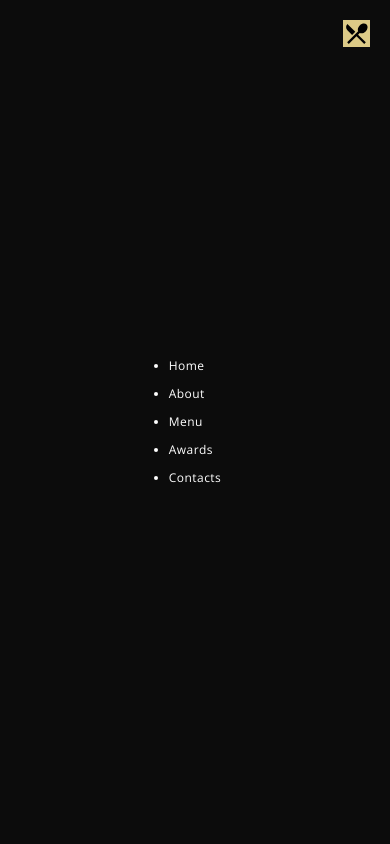
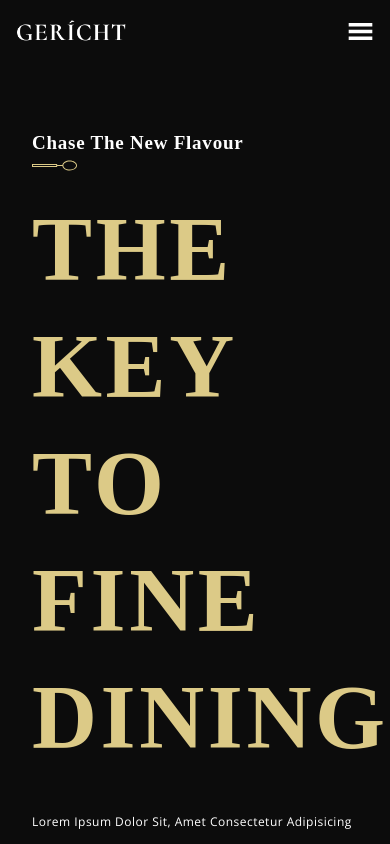
Before and after one commit to shawlycode/bottom_pot-restaurant, a React (Create React App) app: page / in a window 390 px wide. Shown: the top 844 px of the page. Built offline with nearby package versions, Linux system fonts and the light colour scheme; a web font is replaced by a local one.

Commit message:
navbar component

```diff
--- a/src/components/Navbar/Navbar.css
+++ b/src/components/Navbar/Navbar.css
@@ -6,14 +6,17 @@
   background-color: var(--color-black);
   padding: 1rem 2rem;
 }
+
 .app__navbar-logo {
   display: flex;
   justify-content: flex-start;
   align-items: center;
 }
+
 .app__navbar-logo img {
   width: 150px;
 }
+
 .app__navbar-links {
   flex: 1;
   display: flex;
@@ -21,46 +24,72 @@
   align-items: center;
   list-style: none;
 }
+
 .app__navbar-links li {
   margin: 0 1rem;
   cursor: pointer;
 }
+
 .app__navbar-links li:hover {
   color: var(--color-grey);
 }
+
 .app__navbar-login {
   display: flex;
   justify-content: flex-end;
   align-items: center;
 }
+
 .app__navbar-login a {
   margin: 0 1rem;
   text-decoration: none;
   transition: 0.5s ease;
 }
+
 .app__navbar-login a:hover {
   border-bottom: 1px solid var(--color-golden);
 }
+
 .app__navbar-login div {
   background: var(--color-grey);
   width: 1px;
   height: 30px;
 }
-.app__navbar-smallscreen {
+
+.app__navbar-smallScreen {
   display: none;
 }
-.app__navbar-smallscreen_overlay {
+
+.app__navbar-smallScreen_overlay {
   position: fixed;
   top: 0;
   left: 0;
   width: 100%;
-  height: 100%;
+  height: 100vh;
   z-index: 5;
-
   flex-direction: column;
   background: var(--color-black);
 }
-.app__navbar-smallscreen_overlay .overlay__close {
+
+.app__navbar-smallScreen-links {
+  list-style: none;
+}
+
+.app__navbar-smallScreen-links li {
+  margin: 2rem;
+  cursor: pointer;
+  color: var(--color-golden);
+  font-size: 2rem;
+  font-family: var(--font-base);
+  text-align: center;
+  transition: 0.5s ease;
+}
+
+.app__navbar-smallScreen-links li:hover {
+  color: var(--color-white);
+}
+
+.app__navbar-smallScreen_overlay .overlay__close {
   font-size: 27px;
   cursor: pointer;
   background: var(--color-golden);
@@ -68,11 +97,28 @@
   top: 20px;
   right: 20px;
 }
-@media screen and (max-width: 1150px) {
-  .app__navbar-links {
-    display: none;
+
+@media screen and (max-width: 2000px) {
+  .app__navbar-logo img {
+    width: 210px;
   }
-  .app__navbar-smallscreen {
-    display: flex;
+  @media screen and (max-width: 1150px) {
+    .app__navbar-links {
+      display: none;
+    }
+    @media screen and (max-width: 650px) {
+      .app__navbar-logo img {
+        width: 110px;
+      }
+      .app__navbar {
+        padding: 1rem;
+      }
+      .app__navbar-login {
+        display: none;
+      }
+      .app__navbar-smallScreen {
+        display: flex;
+      }
+    }
   }
 }
--- a/src/components/Navbar/Navbar.jsx
+++ b/src/components/Navbar/Navbar.jsx
@@ -1,11 +1,13 @@
-import React from "react";
+import React, { useState } from "react";
 import { GiHamburgerMenu } from "react-icons/gi";
 import { MdOutlineRestaurantMenu } from "react-icons/md";
 import images from "../../assets/gericht.png";
 
 import "./Navbar.css";
 
-const Navbar = () => (
+const Navbar = () => {
+  const [toggleMenu, setToggleMenu] = useState(false);
+  return (
     <div className="app__navbar">
       <div className="app__navbar-logo">
         <img src={images} alt="app logo" />
@@ -36,15 +38,26 @@ const Navbar = () => (
           Book Table
         </a>
       </div>
-    <div className="app__navbar-smallscreen">
-      <GiHamburgerMenu color="#ffff" fontSize={27} onClick={() => {}} />
-      <div className="app__navbar-smallscreen_overlay flex__center slide-bottom">
+
+      <div className="app__navbar-smallScreen">
+        <GiHamburgerMenu
+          color="#fff"
+          fontSize={27}
+          onClick={() => {
+            setToggleMenu(true);
+          }}
+        />
+        {toggleMenu && (
+          <div className="app__navbar-smallScreen_overlay flex__center slide-bottom">
             <MdOutlineRestaurantMenu
+
               fontSize={27}
               className="overlay__close"
-          onClick={() => {}}
+              onClick={() => {
+                setToggleMenu(false);
+              }}
             />
-        <ul className="app__navbar-smallscreen-links">
+            <ul className="app__navbar-smallScreen-links">
               <li className="p__opensans">
                 <a href="home">Home</a>
               </li>
@@ -62,8 +75,10 @@ const Navbar = () => (
               </li>
             </ul>
           </div>
+        )}
       </div>
     </div>
   );
+};
 
 export default Navbar;
```
Lines whose indentation alone changed are shown as unchanged.
